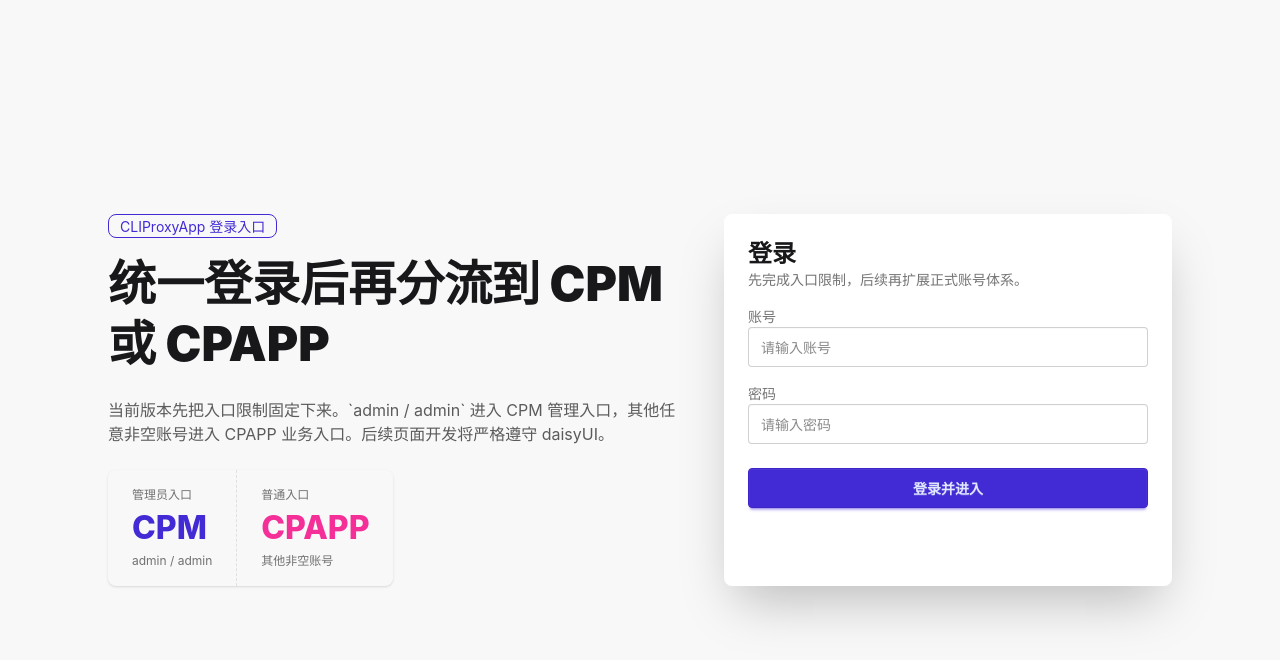
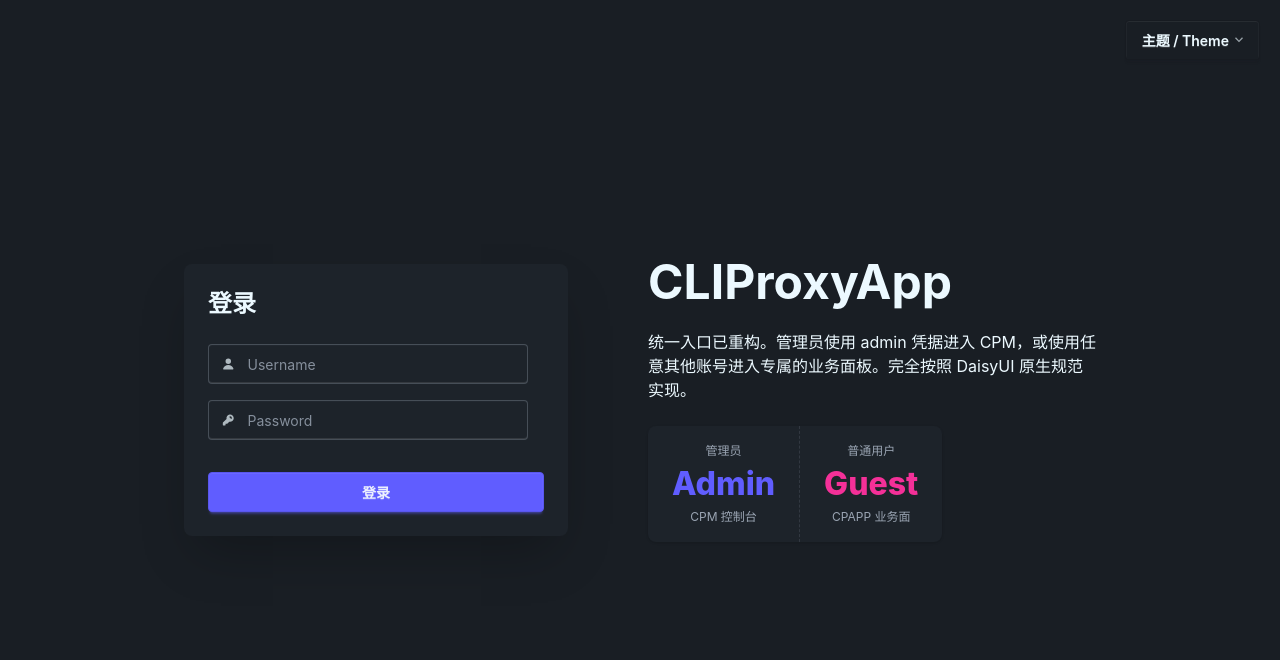
Before and after one commit to xieyuqiyu-source/CLIProxyApp, a React (Vite) app: page / in a window 1280 px wide. Shown: the top 660 px of the page. Built offline with nearby package versions, Linux system fonts and the light colour scheme.

Commit message:
chore: checkpoint local daisyUI login work

```diff
--- a/package.json
+++ b/package.json
@@ -9,7 +9,7 @@
     "lint": "eslint .",
     "preview": "vite preview",
     "prepare:sidecar": "node ./scripts/prepare-sidecar.mjs",
-    "tauri": "tauri"
+    "tauri": "./node_modules/.bin/tauri"
   },
   "dependencies": {
     "@tauri-apps/api": "^2.10.1",
--- a/src/App.tsx
+++ b/src/App.tsx
@@ -10,6 +10,9 @@
 }
 
 const SESSION_KEY = 'cpapp-login-session'
+const THEME_KEY = 'cpapp-theme'
+const THEMES = ['light', 'dark', 'synthwave', 'cyberpunk'] as const
+type Theme = typeof THEMES[number]
 
 const createEmptySettings = (): BootstrapSettings => ({
   apiPort: 8317,
@@ -27,6 +30,19 @@
 }
 
 function App() {
+  const [theme, setTheme] = useState<Theme>(() => {
+    const raw = window.localStorage.getItem(THEME_KEY)
+    if (THEMES.includes(raw as Theme)) {
+      return raw as Theme
+    }
+    return 'dark'
+  })
+
+  useEffect(() => {
+    document.documentElement.setAttribute('data-theme', theme)
+    window.localStorage.setItem(THEME_KEY, theme)
+  }, [theme])
+
   const [session, setSession] = useState<LoginSession | null>(() => {
     const raw = window.sessionStorage.getItem(SESSION_KEY)
     if (!raw) return null
@@ -141,45 +157,66 @@
   if (!session) {
     return (
       <div className="min-h-screen bg-base-200">
+        <div className="absolute top-4 right-4 z-[1]">
+          <div className="dropdown dropdown-end">
+            <div tabIndex={0} role="button" className="btn m-1">
+              主题 / Theme
+              <svg width="12px" height="12px" className="inline-block h-2 w-2 fill-current opacity-60" xmlns="http://www.w3.org/2000/svg" viewBox="0 0 2048 2048">
+                <path d="M1799 349l242 241-1017 1017L7 590l242-241 775 775 775-775z"></path>
+              </svg>
+            </div>
+            <ul tabIndex={0} className="dropdown-content menu bg-base-200 rounded-box z-[1] w-52 p-2 shadow">
+              {THEMES.map((t) => (
+                <li key={t}>
+                  <input
+                    type="radio"
+                    name="theme-dropdown"
+                    className="theme-controller btn btn-sm btn-block btn-ghost justify-start"
+                    aria-label={t}
+                    value={t}
+                    checked={theme === t}
+                    onChange={() => setTheme(t)}
+                  />
+                </li>
+              ))}
+            </ul>
+          </div>
+        </div>
+
         <div className="hero min-h-screen">
-          <div className="hero-content w-full max-w-6xl flex-col gap-10 lg:flex-row lg:items-stretch">
-            <div className="max-w-xl">
-              <div className="badge badge-primary badge-outline mb-4">CLIProxyApp 登录入口</div>
-              <h1 className="text-5xl font-black leading-tight">统一登录后再分流到 CPM 或 CPAPP</h1>
-              <p className="py-6 text-base-content/70">
-                当前版本先把入口限制固定下来。`admin / admin` 进入 CPM 管理入口，其他任意非空账号进入 CPAPP
-                业务入口。后续页面开发将严格遵守 daisyUI。
+          <div className="hero-content flex-col lg:flex-row-reverse gap-10 lg:gap-20">
+            <div className="text-center lg:text-left max-w-lg">
+              <h1 className="text-5xl font-bold">CLIProxyApp</h1>
+              <p className="py-6">
+                统一入口已重构。管理员使用 admin 凭据进入 CPM，或使用任意其他账号进入专属的业务面板。完全按照 DaisyUI 原生规范实现。
               </p>
-              <div className="stats stats-vertical shadow lg:stats-horizontal">
-                <div className="stat">
-                  <div className="stat-title">管理员入口</div>
-                  <div className="stat-value text-primary">CPM</div>
-                  <div className="stat-desc">admin / admin</div>
+              <div className="stats shadow bg-base-100">
+                <div className="stat text-center">
+                  <div className="stat-title">管理员</div>
+                  <div className="stat-value text-primary">Admin</div>
+                  <div className="stat-desc">CPM 控制台</div>
                 </div>
-                <div className="stat">
-                  <div className="stat-title">普通入口</div>
-                  <div className="stat-value text-secondary">CPAPP</div>
-                  <div className="stat-desc">其他非空账号</div>
+                <div className="stat text-center">
+                  <div className="stat-title">普通用户</div>
+                  <div className="stat-value text-secondary">Guest</div>
+                  <div className="stat-desc">CPAPP 业务面</div>
                 </div>
               </div>
             </div>
 
-            <div className="card w-full max-w-md bg-base-100 shadow-2xl">
-              <div className="card-body gap-4">
-                <div>
-                  <h2 className="card-title text-2xl">登录</h2>
-                  <p className="text-sm text-base-content/60">
-                    先完成入口限制，后续再扩展正式账号体系。
-                  </p>
-                </div>
+            <div className="card bg-base-100 w-full max-w-sm shrink-0 shadow-2xl">
+              <div className="card-body">
+                <h2 className="card-title text-2xl mb-4">登录</h2>
 
-                <label className="form-control w-full">
-                  <div className="label">
-                    <span className="label-text">账号</span>
-                  </div>
+                <div className="form-control mb-2">
+                  <label className="input input-bordered flex items-center gap-3">
+                    <svg xmlns="http://www.w3.org/2000/svg" viewBox="0 0 16 16" fill="currentColor" className="h-4 w-4 opacity-70">
+                      <path d="M8 8a3 3 0 1 0 0-6 3 3 0 0 0 0 6ZM12.735 14c.618 0 1.093-.561.872-1.139a6.002 6.002 0 0 0-11.215 0c-.22.578.254 1.139.872 1.139h9.47Z" />
+                    </svg>
                     <input
-                    className="input input-bordered w-full"
-                    placeholder="请输入账号"
+                      type="text"
+                      className="grow"
+                      placeholder="Username"
                       value={username}
                       onChange={(event) => setUsername(event.target.value)}
                       onKeyDown={(event) => {
@@ -187,15 +224,17 @@
                       }}
                     />
                   </label>
+                </div>
 
-                <label className="form-control w-full">
-                  <div className="label">
-                    <span className="label-text">密码</span>
-                  </div>
+                <div className="form-control mb-4">
+                  <label className="input input-bordered flex items-center gap-3">
+                    <svg xmlns="http://www.w3.org/2000/svg" viewBox="0 0 16 16" fill="currentColor" className="h-4 w-4 opacity-70">
+                      <path fillRule="evenodd" d="M14 6a4 4 0 0 1-4.899 3.899l-1.955 1.955a.5.5 0 0 1-.353.146H5v1.5a.5.5 0 0 1-.5.5h-2a.5.5 0 0 1-.5-.5v-2.293a.5.5 0 0 1 .146-.353l3.955-3.955A4 4 0 1 1 14 6Zm-4-2a.75.75 0 0 0 0 1.5.5.5 0 0 1 .5.5.75.75 0 0 0 1.5 0 2 2 0 0 0-2-2Z" clipRule="evenodd" />
+                    </svg>
                     <input
                       type="password"
-                    className="input input-bordered w-full"
-                    placeholder="请输入密码"
+                      className="grow"
+                      placeholder="Password"
                       value={password}
                       onChange={(event) => setPassword(event.target.value)}
                       onKeyDown={(event) => {
@@ -203,12 +242,20 @@
                       }}
                     />
                   </label>
+                </div>
 
-                {loginError ? <div className="alert alert-error py-3 text-sm">{loginError}</div> : null}
+                {loginError && (
+                  <div className="alert alert-error mb-2">
+                    <svg xmlns="http://www.w3.org/2000/svg" className="h-6 w-6 shrink-0 stroke-current" fill="none" viewBox="0 0 24 24"><path strokeLinecap="round" strokeLinejoin="round" strokeWidth="2" d="M10 14l2-2m0 0l2-2m-2 2l-2-2m2 2l2 2m7-2a9 9 0 11-18 0 9 9 0 0118 0z" /></svg>
+                    <span>{loginError}</span>
+                  </div>
+                )}
 
-                <button className="btn btn-primary mt-2" onClick={submitLogin}>
-                  登录并进入
+                <div className="form-control mt-2">
+                  <button className="btn btn-primary btn-block" onClick={submitLogin}>
+                    登录
                   </button>
+                </div>
               </div>
             </div>
           </div>
--- a/src/index.css
+++ b/src/index.css
@@ -1,6 +1,6 @@
 @import "tailwindcss";
 @plugin "daisyui" {
-  themes: light --default, business --prefersdark;
+  themes: light --default, dark --prefersdark, synthwave, cyberpunk;
 }
 
 html,
```
Lines whose indentation alone changed are shown as unchanged.
